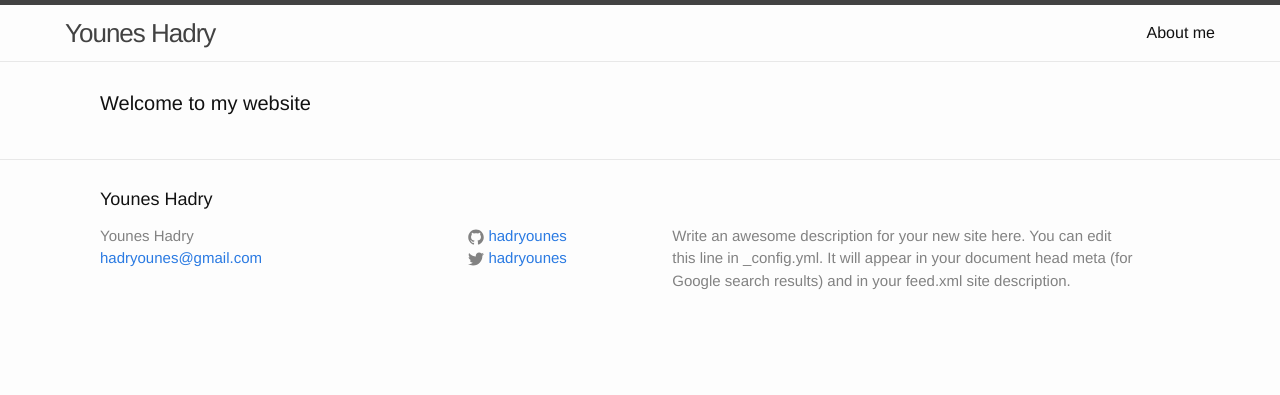
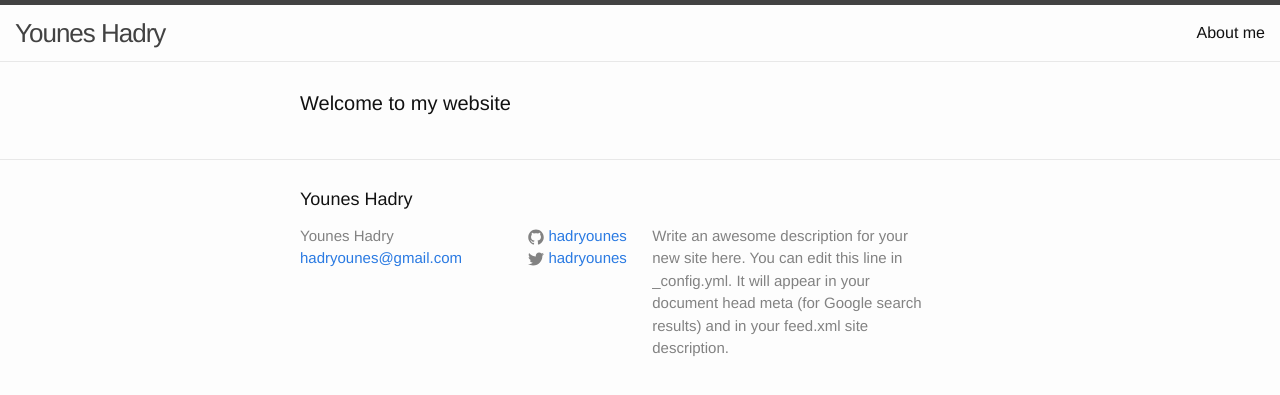
Before and after one commit to hadryounes/portfolio, a Jekyll site: the page built from blog/index.html, in a window 1280 px wide. Shown: the top 395 px of the page. Built offline with Jekyll 4.4.1, drawn with Linux system fonts in a browser that asks for light colours; nearby versions of some CDN libraries.

Commit message:
solving syntax errors on main.scss

```diff
--- a/blog/css/main.scss
+++ b/blog/css/main.scss
@@ -23,7 +23,7 @@ $grey-color-light: lighten($grey-color, 40%);
 $grey-color-dark:  darken($grey-color, 25%);
 
 // Width of the content area
-$content-width:    1200px;
+$content-width:    800px; //should be 1200px
 
 $on-palm:          600px;
 $on-laptop:        800px;
@@ -55,10 +55,10 @@ $on-laptop:        800px;
 
 // Custom starts here
 
-.site-title:hover, .site-title:focus {
-    text-decoration:none;
-}
+//.site-title:hover, .site-title:focus {
+//    text-decoration:none;
+//}
 
-.container-fluid {
-    margin:auto 50px;
-}
+//.container-fluid {
+//    margin:auto 50px;
+//}
```
